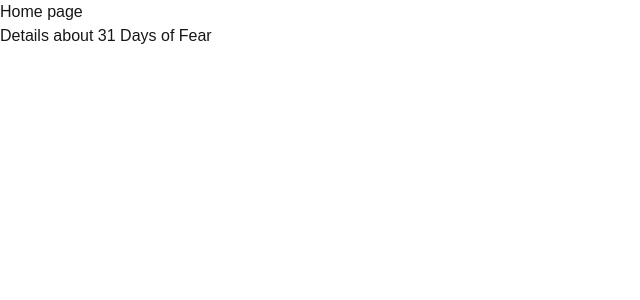
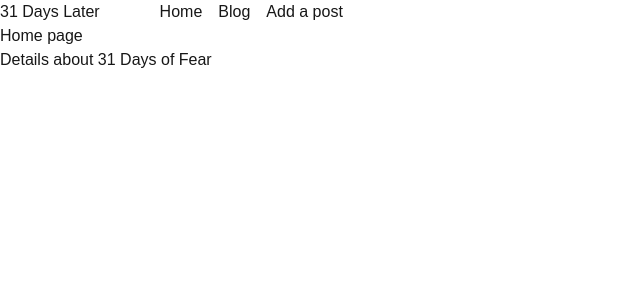
Before and after one commit to samantha-18492/wk08-assignment, a Next.js app: page / in a window 1280 px wide. Shown: the top 300 px of the page, without its empty margins (0-640 px from the left). Built offline with nearby package versions, Linux system fonts and the light colour scheme.

Commit message:
nav and page links

```diff
--- a/src/app/add-post/page.js
+++ b/src/app/add-post/page.js
@@ -1 +1,5 @@
 // shows a form so a user can submit their own blog post (fields: name, author, content). this data should be sent to the posts table and the user should be redirected to the posts page (where they should see their new post available to read)
+
+export default function Page() {
+  return <p>Add a post</p>;
+}
--- a/src/app/layout.js
+++ b/src/app/layout.js
@@ -1,5 +1,6 @@
 import { Geist, Geist_Mono } from "next/font/google";
 import "./globals.css";
+import Header from "@/components/Header";
 
 const geistSans = Geist({
   variable: "--font-geist-sans",
@@ -22,6 +23,7 @@ export default function RootLayout({ children }) {
       <body
         className={`${geistSans.variable} ${geistMono.variable} antialiased`}
       >
+        <Header />
         {children}
       </body>
     </html>
--- a/src/app/posts/page.js
+++ b/src/app/posts/page.js
@@ -1 +1,8 @@
 // shows a list of posts available to read. each item in the list is a link which takes the user to the individual post page. there should be a form element on this page so users can comment on the post topic
+export default function Page() {
+  return (
+    <>
+      <p>A list of posts</p>
+    </>
+  );
+}
--- /dev/null
+++ b/src/components/Header.jsx
@@ -0,0 +1,16 @@
+import Link from "next/link";
+
+export default function Header() {
+  return (
+    <>
+      <header className="flex gap-15">
+        <h1>31 Days Later</h1>
+        <nav className="flex gap-4">
+          <Link href="/">Home</Link>
+          <Link href="/posts">Blog</Link>
+          <Link href="/add-post">Add a post</Link>
+        </nav>
+      </header>
+    </>
+  );
+}
```
Also changed, not shown: src/components/Footer.jsx (added).
